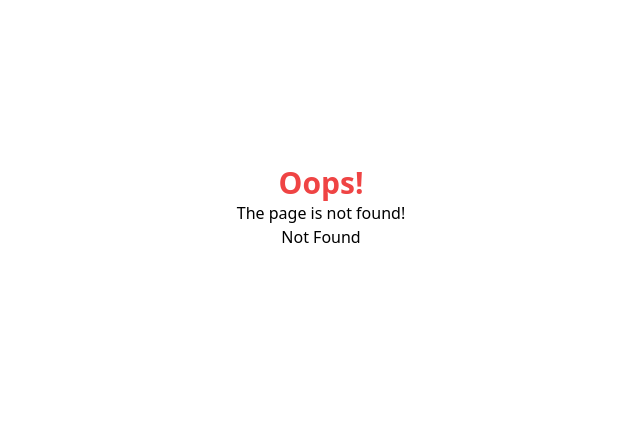
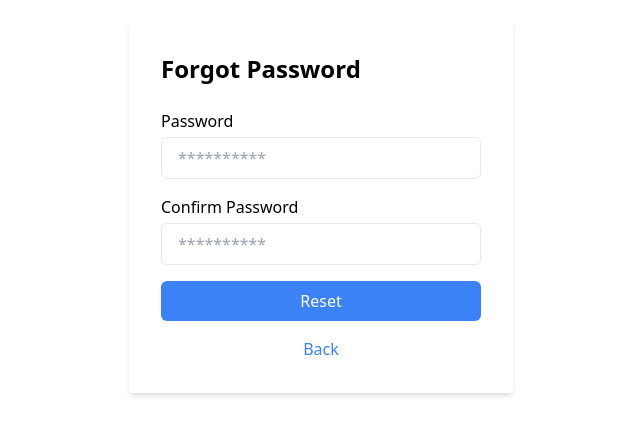
Before and after one commit to RianCahyadi08/learnReact, a React (Vite) app: page /forgot-password in a window 1280 px wide. Before the commit this address had no page. Shown: the part 193-628 px from the top of the page, without its empty margins (319-959 px from the left). Built offline with nearby package versions, Linux system fonts and the light colour scheme.

Commit message:
feat: slicing forgot password page

```diff
--- /dev/null
+++ b/src/components/Fragments/FormForgotPass.jsx
@@ -0,0 +1,37 @@
+import Button from '../Elements/Button/Button';
+import InputForm from '../Elements/Input/Index';
+import Label from '../Elements/Input/Label';
+import Input from '../Elements/Input/Input';
+const FormForgotPass = () => {
+	return (
+		<>
+			<form action='#' method='POST'>
+				<InputForm
+					htmlFor='password'
+					name='password'
+					id='password'
+					type='password'
+					className='w-full mt-1 px-4 py-2 border rounded-md focus:outline-none focus:border-blue-400'
+					placeholder='**********'>
+					Password
+				</InputForm>
+				<InputForm
+					htmlFor='confirm-password'
+					name='confirm-password'
+					id='confirm-password'
+					type='confirm-password'
+					className='w-full mt-1 px-4 py-2 border rounded-md focus:outline-none focus:border-blue-400'
+					placeholder='**********'>
+					Confirm Password
+				</InputForm>
+				<Button
+					type='submit'
+					classNameName='w-full bg-blue-500 text-white py-2 rounded-md hover:bg-blue-600 transition duration-300'
+					name='Reset'
+				/>
+			</form>
+		</>
+	);
+};
+
+export default FormForgotPass;
--- a/src/components/Fragments/FormLogin.jsx
+++ b/src/components/Fragments/FormLogin.jsx
@@ -2,6 +2,8 @@ import Button from '../Elements/Button/Button';
 import InputForm from '../Elements/Input/Index';
 import Label from '../Elements/Input/Label';
 import Input from '../Elements/Input/Input';
+import { Link } from 'react-router-dom';
+
 const FormLogin = () => {
 	return (
 		<>
@@ -34,9 +36,9 @@ const FormLogin = () => {
 						/>
 						<span className='text-gray-600'>Remember me</span>
 					</Label>
-					<a href='#' className='text-blue-500 hover:underline'>
+					<Link to='/forgot-password' className='text-blue-500 hover:underline'>
 						Forgot password?
-					</a>
+					</Link>
 				</div>
 				<Button
 					type='submit'
--- /dev/null
+++ b/src/components/Layouts/ForgotPassLayouts.jsx
@@ -0,0 +1,21 @@
+import { Link } from 'react-router-dom';
+
+const ForgotPassLayout = (props) => {
+	return (
+		<>
+			<div className='flex justify-center items-center min-h-screen'>
+				<div className='bg-white p-8 rounded shadow-md w-96 text-left'>
+					<h2 className='text-2xl font-semibold mb-6'>{props.title}</h2>
+					{props.children}
+					<p className='text-center text-gray-600 mt-4'>
+						<Link to='/' className='text-blue-500 hover:underline'>
+							Back
+						</Link>
+					</p>
+				</div>
+			</div>
+		</>
+	);
+};
+
+export default ForgotPassLayout;
--- a/src/main.jsx
+++ b/src/main.jsx
@@ -5,6 +5,7 @@ import { createBrowserRouter, RouterProvider } from 'react-router-dom';
 import LoginPage from './pages/login.jsx';
 import RegisterPage from './pages/register.jsx';
 import ErrorPage from './pages/404.jsx';
+import ForgotPasswordPage from './pages/forgot_password.jsx';
 
 const router = createBrowserRouter([
 	{
@@ -16,6 +17,10 @@ const router = createBrowserRouter([
 		path: '/register',
 		element: <RegisterPage />,
 	},
+	{
+		path: '/forgot-password',
+		element: <ForgotPasswordPage />,
+	},
 ]);
 
 ReactDOM.createRoot(document.getElementById('root')).render(
--- /dev/null
+++ b/src/pages/forgot_password.jsx
@@ -0,0 +1,14 @@
+import ForgotPassLayout from "../components/Layouts/ForgotPassLayouts";
+import FormForgotPass from "../components/Fragments/FormForgotPass";
+
+const ForgotPasswordPage = () => {
+  return (
+    <>
+      <ForgotPassLayout title="Forgot Password">
+        <FormForgotPass></FormForgotPass>
+      </ForgotPassLayout>
+    </>
+  );
+};
+
+export default ForgotPasswordPage;
```
